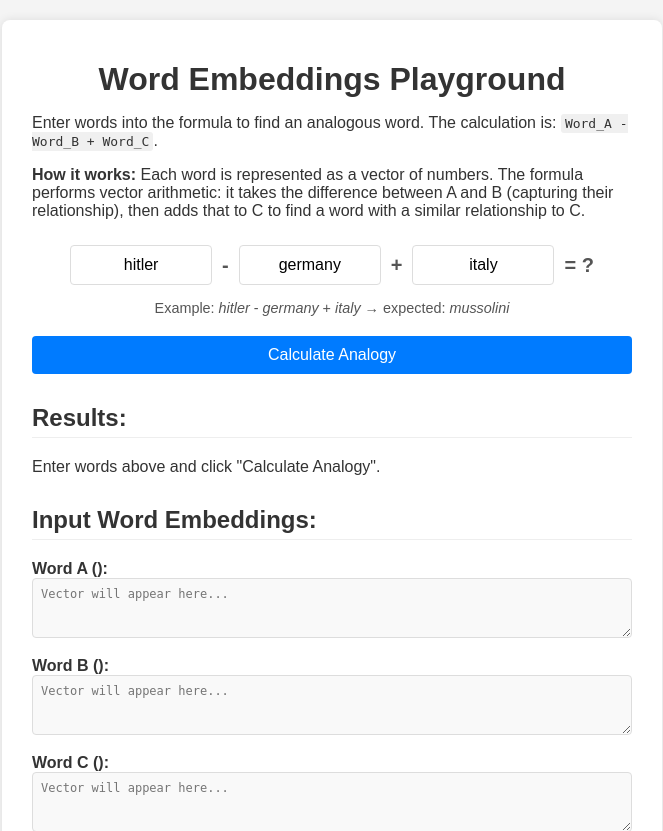
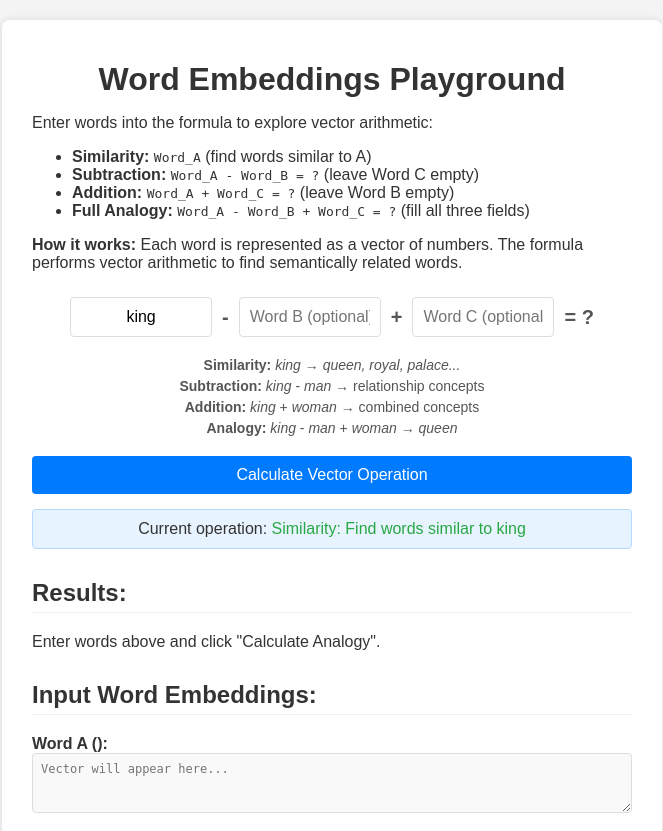
Before and after one commit to MAkhamis/embeddings_games, a Flask app: page / in a window 1280 px wide. Shown: the top 831 px of the page, without its empty margins (308-971 px from the left). Run offline with Flask 3, Linux system fonts and the light colour scheme.

Commit message:
Enhance analogy functionality and UI: Implement operation modes, improve input handling, and update result display in the Word Embeddings Playground.

```diff
--- a/app.py
+++ b/app.py
@@ -29,38 +29,92 @@ def analogy():
         return jsonify({"error": "Word embedding model not loaded."}), 500
 
     data = request.get_json()
-    word1_str = data.get('word1', '').lower()
-    word2_str = data.get('word2', '').lower()
-    word3_str = data.get('word3', '').lower()
+    word1_str = data.get('word1', '').strip().lower()  # Word B in formula
+    word2_str = data.get('word2', '').strip().lower()  # Word A in formula
+    word3_str = data.get('word3', '').strip().lower()  # Word C in formula
 
-    if not all([word1_str, word2_str, word3_str]):
-        return jsonify({"error": "Please provide all three words."}), 400
+    # Check which mode we're in based on empty fields
+    mode = None
+    if not word3_str and word1_str and word2_str:
+        # Mode 1: A - B = ? (word C is empty)
+        mode = "subtraction"
+    elif not word1_str and word2_str and word3_str:
+        # Mode 2: A + C = ? (word B is empty)
+        mode = "addition"
+    elif word1_str and word2_str and word3_str:
+        # Mode 3: A - B + C = ? (traditional analogy)
+        mode = "analogy"
+    elif not word1_str and not word3_str and word2_str:
+        # Mode 4: Find similar words to A (both B and C are empty)
+        mode = "similarity"
+    else:
+        return jsonify({
+            "error": "Please provide either:\n" +
+                    "• Just Word A (to find similar words)\n" +
+                    "• Word A and Word B (for A - B = ?)\n" +
+                    "• Word A and Word C (for A + C = ?)\n" +
+                    "• All three words (for A - B + C = ?)"
+        }), 400
 
     try:
-        # Get embeddings for each word
-        # Convert numpy arrays to lists for JSON serialization
-        vec1 = model[word1_str].tolist() if word1_str in model else None
-        vec2 = model[word2_str].tolist() if word2_str in model else None
-        vec3 = model[word3_str].tolist() if word3_str in model else None
+        # Get embeddings for available words and check vocabulary
+        missing_words = []
+        vec1 = None  # Word B
+        vec2 = None  # Word A
+        vec3 = None  # Word C
 
-        missing_words = []
-        if vec1 is None: missing_words.append(word1_str)
-        if vec2 is None: missing_words.append(word2_str)
-        if vec3 is None: missing_words.append(word3_str)
+        if word1_str:
+            vec1 = model[word1_str].tolist() if word1_str in model else None
+            if vec1 is None: missing_words.append(f"Word B: {word1_str}")
+
+        if word2_str:
+            vec2 = model[word2_str].tolist() if word2_str in model else None
+            if vec2 is None: missing_words.append(f"Word A: {word2_str}")
+
+        if word3_str:
+            vec3 = model[word3_str].tolist() if word3_str in model else None
+            if vec3 is None: missing_words.append(f"Word C: {word3_str}")
 
         if missing_words:
             return jsonify({"error": f"Word(s) not found in vocabulary: {', '.join(missing_words)}"}), 400
 
-        # Analogy: word1 is to word2 as word3 is to ?
-        # This is equivalent to: word3 + (word2 - word1)
-        # gensim's most_similar uses cosine similarity by default.
-        similar_words = model.most_similar(positive=[word3_str, word2_str], negative=[word1_str], topn=10)
+        # Perform calculation based on mode
+        result_vector = None
+        similar_words = None
+        calculation_description = ""
 
-        # Calculate the resulting vector manually: word3 + (word2 - word1)
-        vec1_np = np.array(vec1)
-        vec2_np = np.array(vec2)
-        vec3_np = np.array(vec3)
-        result_vector = vec3_np + (vec2_np - vec1_np)
+        if mode == "subtraction":
+            # A - B = ?
+            vec1_np = np.array(vec1)  # Word B
+            vec2_np = np.array(vec2)  # Word A
+            result_vector = vec2_np - vec1_np  # A - B
+            similar_words = model.most_similar([result_vector], topn=10)
+            calculation_description = f"{word2_str} - {word1_str}"
+
+        elif mode == "addition":
+            # A + C = ?
+            vec2_np = np.array(vec2)  # Word A
+            vec3_np = np.array(vec3)  # Word C
+            result_vector = vec2_np + vec3_np  # A + C
+            similar_words = model.most_similar([result_vector], topn=10)
+            calculation_description = f"{word2_str} + {word3_str}"
+
+        elif mode == "analogy":
+            # Traditional analogy: A - B + C = ?
+            vec1_np = np.array(vec1)  # Word B
+            vec2_np = np.array(vec2)  # Word A
+            vec3_np = np.array(vec3)  # Word C
+            result_vector = vec3_np + (vec2_np - vec1_np)  # C + (A - B)
+            similar_words = model.most_similar(positive=[word3_str, word2_str], negative=[word1_str], topn=10)
+            calculation_description = f"{word2_str} - {word1_str} + {word3_str}"
+
+        elif mode == "similarity":
+            # Find words similar to A
+            vec2_np = np.array(vec2)  # Word A
+            result_vector = vec2_np  # Just the word vector itself
+            similar_words = model.most_similar(word2_str, topn=10)
+            calculation_description = f"Words similar to {word2_str}"
+
         result_vector_list = result_vector.tolist()
 
         # Calculate cosine similarity between result vector and the first similar word
@@ -81,13 +135,15 @@ def analogy():
         return jsonify({
             "result": similar_words,
             "embeddings": {
-                "word1": {"word": word1_str, "vector": vec1},
-                "word2": {"word": word2_str, "vector": vec2},
-                "word3": {"word": word3_str, "vector": vec3}
+                "word1": {"word": word1_str, "vector": vec1} if word1_str else None,
+                "word2": {"word": word2_str, "vector": vec2} if word2_str else None,
+                "word3": {"word": word3_str, "vector": vec3} if word3_str else None
             },
             "result_vector": result_vector_list,
             "distance_info": distance_to_first,
-            "similarity_method": "cosine_similarity"
+            "similarity_method": "cosine_similarity",
+            "calculation_mode": mode,
+            "calculation_description": calculation_description
         })
     except KeyError as e: # Should be caught by the checks above, but as a fallback
         return jsonify({"error": f"Word not found in vocabulary: {e.args[0]}"}), 400
--- a/static/script.js
+++ b/static/script.js
@@ -1,51 +1,69 @@
-document.getElementById('calculateBtn').addEventListener('click', async () => {
-    const word1Input = document.getElementById('word1'); // Word B in formula
-    const word2Input = document.getElementById('word2'); // Word A in formula
-    const word3Input = document.getElementById('word3'); // Word C in formula
+document.getElementById("calculateBtn").addEventListener("click", async () => {
+  const word1Input = document.getElementById("word1"); // Word B in formula
+  const word2Input = document.getElementById("word2"); // Word A in formula
+  const word3Input = document.getElementById("word3"); // Word C in formula
 
   const word1 = word1Input.value.trim();
   const word2 = word2Input.value.trim();
   const word3 = word3Input.value.trim();
 
-    const resultsDiv = document.getElementById('results');
-    const errorDiv = document.getElementById('error');
+  const resultsDiv = document.getElementById("results");
+  const errorDiv = document.getElementById("error");
 
   // Embedding display elements
-    const embWordA_str = document.getElementById('embWordA_str');
-    const embWordA_vec = document.getElementById('embWordA_vec');
-    const embWordB_str = document.getElementById('embWordB_str');
-    const embWordB_vec = document.getElementById('embWordB_vec');
-    const embWordC_str = document.getElementById('embWordC_str');
-    const embWordC_vec = document.getElementById('embWordC_vec');
+  const embWordA_str = document.getElementById("embWordA_str");
+  const embWordA_vec = document.getElementById("embWordA_vec");
+  const embWordB_str = document.getElementById("embWordB_str");
+  const embWordB_vec = document.getElementById("embWordB_vec");
+  const embWordC_str = document.getElementById("embWordC_str");
+  const embWordC_vec = document.getElementById("embWordC_vec");
 
   // New elements for result vector and distance
-    const resultVector = document.getElementById('resultVector');
-    const distanceInfo = document.getElementById('distanceInfo');
+  const resultVector = document.getElementById("resultVector");
+  const distanceInfo = document.getElementById("distanceInfo");
 
-    resultsDiv.innerHTML = '<p>Calculating...</p>';
-    errorDiv.textContent = '';
+  resultsDiv.innerHTML = "<p>Calculating...</p>";
+  errorDiv.textContent = "";
 
   // Clear previous embeddings
-    embWordA_str.textContent = '';
-    embWordA_vec.value = '';
-    embWordB_str.textContent = '';
-    embWordB_vec.value = '';
-    embWordC_str.textContent = '';
-    embWordC_vec.value = '';
-    resultVector.value = '';
-    distanceInfo.textContent = 'Click on any result word to see distance calculations.';
+  embWordA_str.textContent = "";
+  embWordA_vec.value = "";
+  embWordB_str.textContent = "";
+  embWordB_vec.value = "";
+  embWordC_str.textContent = "";
+  embWordC_vec.value = "";
+  resultVector.value = "";
+  distanceInfo.textContent =
+    "Click on any result word to see distance calculations.";
 
-    if (!word1 || !word2 || !word3) {
-        errorDiv.textContent = 'Please fill in all three words.';
-        resultsDiv.innerHTML = '';
+  // Determine operation mode
+  let operationMode = "";
+  if (!word2) {
+    errorDiv.textContent = "Word A is required for all operations.";
+    resultsDiv.innerHTML = "";
+    return;
+  }
+
+  if (word1 && word2 && word3) {
+    operationMode = "analogy";
+  } else if (word1 && word2 && !word3) {
+    operationMode = "subtraction";
+  } else if (!word1 && word2 && word3) {
+    operationMode = "addition";
+  } else if (!word1 && word2 && !word3) {
+    operationMode = "similarity";
+  } else {
+    errorDiv.textContent =
+      "Please provide either:\n• Just Word A (to find similar words)\n• Word A and Word B (for A - B)\n• Word A and Word C (for A + C)\n• All three words (for A - B + C)";
+    resultsDiv.innerHTML = "";
     return;
   }
 
   try {
-        const response = await fetch('/analogy', {
-            method: 'POST',
+    const response = await fetch("/analogy", {
+      method: "POST",
       headers: {
-                'Content-Type': 'application/json',
+        "Content-Type": "application/json",
       },
       body: JSON.stringify({ word1, word2, word3 }), // word1 is B, word2 is A, word3 is C
     });
@@ -53,24 +71,35 @@ document.getElementById('calculateBtn').addEventListener('click', async () => {
     const data = await response.json();
 
     if (response.ok) {
+      // Display operation info
+      const operationInfoElement = document.getElementById("current-operation");
+      if (operationInfoElement) {
+        operationInfoElement.textContent =
+          data.calculation_description || "Vector calculation";
+      }
+
       if (data.result && data.result.length > 0) {
-                let html = '<ul>';
+        let html = "<ul>";
         data.result.forEach((item, index) => {
-                    html += `<li><span class="clickable-result" data-word="${item[0]}" data-similarity="${item[1]}">${item[0]}</span> (Cosine Similarity: ${item[1].toFixed(4)})</li>`;
+          html += `<li><span class="clickable-result" data-word="${
+            item[0]
+          }" data-similarity="${item[1]}">${
+            item[0]
+          }</span> (Cosine Similarity: ${item[1].toFixed(4)})</li>`;
         });
-                html += '</ul>';
+        html += "</ul>";
         resultsDiv.innerHTML = html;
 
         // Add click listeners to result words
-                document.querySelectorAll('.clickable-result').forEach(span => {
-                    span.addEventListener('click', async () => {
-                        const clickedWord = span.getAttribute('data-word');
-                        const similarity = parseFloat(span.getAttribute('data-similarity'));
+        document.querySelectorAll(".clickable-result").forEach((span) => {
+          span.addEventListener("click", async () => {
+            const clickedWord = span.getAttribute("data-word");
+            const similarity = parseFloat(span.getAttribute("data-similarity"));
             await showDistanceInfo(clickedWord, similarity, data.result_vector);
           });
         });
       } else {
-                resultsDiv.innerHTML = '<p>No similar words found or empty result.</p>';
+        resultsDiv.innerHTML = "<p>No similar words found or empty result.</p>";
       }
 
       // Display embeddings as single line strings
@@ -78,55 +107,80 @@ document.getElementById('calculateBtn').addEventListener('click', async () => {
         // Word A in UI (formula) is word2 from backend
         if (data.embeddings.word2) {
           embWordA_str.textContent = data.embeddings.word2.word;
-                    embWordA_vec.value = data.embeddings.word2.vector ? `[${data.embeddings.word2.vector.map(v => v.toFixed(4)).join(', ')}]` : '';
+          embWordA_vec.value = data.embeddings.word2.vector
+            ? `[${data.embeddings.word2.vector
+                .map((v) => v.toFixed(4))
+                .join(", ")}]`
+            : "";
         }
         // Word B in UI (formula) is word1 from backend
         if (data.embeddings.word1) {
           embWordB_str.textContent = data.embeddings.word1.word;
-                    embWordB_vec.value = data.embeddings.word1.vector ? `[${data.embeddings.word1.vector.map(v => v.toFixed(4)).join(', ')}]` : '';
+          embWordB_vec.value = data.embeddings.word1.vector
+            ? `[${data.embeddings.word1.vector
+                .map((v) => v.toFixed(4))
+                .join(", ")}]`
+            : "";
+        } else {
+          embWordB_str.textContent = "(empty)";
+          embWordB_vec.value = "(not used in calculation)";
         }
         // Word C in UI (formula) is word3 from backend
         if (data.embeddings.word3) {
           embWordC_str.textContent = data.embeddings.word3.word;
-                    embWordC_vec.value = data.embeddings.word3.vector ? `[${data.embeddings.word3.vector.map(v => v.toFixed(4)).join(', ')}]` : '';
+          embWordC_vec.value = data.embeddings.word3.vector
+            ? `[${data.embeddings.word3.vector
+                .map((v) => v.toFixed(4))
+                .join(", ")}]`
+            : "";
+        } else {
+          embWordC_str.textContent = "(empty)";
+          embWordC_vec.value = "(not used in calculation)";
         }
       }
 
       // Display result vector
       if (data.result_vector) {
-                resultVector.value = `[${data.result_vector.map(v => v.toFixed(4)).join(', ')}]`;
+        resultVector.value = `[${data.result_vector
+          .map((v) => v.toFixed(4))
+          .join(", ")}]`;
       }
 
       // Display initial distance info if available
       if (data.distance_info) {
         distanceInfo.innerHTML = `
-                    <strong>Distance to top result "${data.distance_info.word}":</strong><br>
-                    Cosine Similarity: ${data.distance_info.cosine_similarity.toFixed(6)}<br>
-                    Euclidean Distance: ${data.distance_info.euclidean_distance.toFixed(6)}<br>
+                    <strong>Distance to top result "${
+                      data.distance_info.word
+                    }":</strong><br>
+                    Cosine Similarity: ${data.distance_info.cosine_similarity.toFixed(
+                      6
+                    )}<br>
+                    Euclidean Distance: ${data.distance_info.euclidean_distance.toFixed(
+                      6
+                    )}<br>
                     <em>Note: Higher cosine similarity = more similar. Lower euclidean distance = more similar.</em>
                 `;
       }
-
     } else {
-            errorDiv.textContent = `Error: ${data.error || 'Unknown error'}`;
-            resultsDiv.innerHTML = '';
+      errorDiv.textContent = `Error: ${data.error || "Unknown error"}`;
+      resultsDiv.innerHTML = "";
     }
   } catch (err) {
     errorDiv.textContent = `Network or server error: ${err.message}`;
-        resultsDiv.innerHTML = '';
+    resultsDiv.innerHTML = "";
   }
 });
 
 // Function to show distance information for clicked words
 async function showDistanceInfo(word, similarity, resultVector) {
-    const distanceInfo = document.getElementById('distanceInfo');
+  const distanceInfo = document.getElementById("distanceInfo");
 
   try {
     // Make a request to get the vector for the clicked word
-        const response = await fetch('/get_word_vector', {
-            method: 'POST',
+    const response = await fetch("/get_word_vector", {
+      method: "POST",
       headers: {
-                'Content-Type': 'application/json',
+        "Content-Type": "application/json",
       },
       body: JSON.stringify({ word: word }),
     });
@@ -144,9 +198,13 @@ async function showDistanceInfo(word, similarity, resultVector) {
       distanceInfo.innerHTML = `
                 <strong>Distance Analysis for "${word}":</strong><br>
                 Cosine Similarity: ${similarity.toFixed(6)} (from gensim)<br>
-                Euclidean Distance: ${euclideanDistance.toFixed(6)} (calculated)<br>
+                Euclidean Distance: ${euclideanDistance.toFixed(
+                  6
+                )} (calculated)<br>
                 <strong>Word Vector:</strong><br>
-                <textarea readonly style="width: 100%; height: 40px; font-family: monospace; font-size: 11px;">[${data.vector.map(v => v.toFixed(4)).join(', ')}]</textarea>
+                <textarea readonly style="width: 100%; height: 40px; font-family: monospace; font-size: 11px;">[${data.vector
+                  .map((v) => v.toFixed(4))
+                  .join(", ")}]</textarea>
                 <em>Note: Cosine similarity measures angle between vectors. Euclidean distance measures straight-line distance.</em>
             `;
     } else {
@@ -156,3 +214,49 @@ async function showDistanceInfo(word, similarity, resultVector) {
     distanceInfo.innerHTML = `<strong>Error:</strong> ${err.message}`;
   }
 }
+
+// Add event listeners for dynamic operation mode display
+document.addEventListener("DOMContentLoaded", () => {
+  const word1Input = document.getElementById("word1"); // Word B
+  const word2Input = document.getElementById("word2"); // Word A
+  const word3Input = document.getElementById("word3"); // Word C
+  const operationElement = document.getElementById("current-operation");
+
+  function updateOperationDisplay() {
+    const word1 = word1Input.value.trim();
+    const word2 = word2Input.value.trim();
+    const word3 = word3Input.value.trim();
+
+    if (!word2) {
+      operationElement.textContent = "Word A is required";
+      operationElement.style.color = "#dc3545";
+      return;
+    }
+
+    operationElement.style.color = "#28a745";
+
+    if (word1 && word2 && word3) {
+      operationElement.textContent = `Analogy: ${word2} - ${word1} + ${word3} = ?`;
+    } else if (word1 && word2 && !word3) {
+      operationElement.textContent = `Subtraction: ${word2} - ${word1} = ?`;
+    } else if (!word1 && word2 && word3) {
+      operationElement.textContent = `Addition: ${word2} + ${word3} = ?`;
+    } else if (!word1 && word2 && !word3) {
+      operationElement.textContent = `Similarity: Find words similar to ${word2}`;
+    } else {
+      operationElement.textContent =
+        "Fill in Word B or Word C, or leave both empty for similarity";
+      operationElement.style.color = "#ffc107";
+    }
+  }
+
+  // Add event listeners
+  if (word1Input && word2Input && word3Input && operationElement) {
+    word1Input.addEventListener("input", updateOperationDisplay);
+    word2Input.addEventListener("input", updateOperationDisplay);
+    word3Input.addEventListener("input", updateOperationDisplay);
+
+    // Initial display
+    updateOperationDisplay();
+  }
+});
--- a/static/style.css
+++ b/static/style.css
@@ -168,3 +168,30 @@ p code {
 .clickable-result:hover {
     background-color: #d0e7ff;
 }
+
+.operation-info {
+    background-color: #e7f3ff;
+    border: 1px solid #b8daff;
+    border-radius: 4px;
+    padding: 10px 15px;
+    margin: 15px 0;
+    text-align: center;
+}
+
+.operation-info p {
+    margin: 0;
+    font-weight: 500;
+}
+
+.mode-examples {
+    margin-top: 15px;
+}
+
+.mode-examples .example-text {
+    margin: 5px 0;
+    font-size: 14px;
+}
+
+.mode-examples .example-text:first-child {
+    margin-top: 0;
+}
--- a/templates/index.html
+++ b/templates/index.html
@@ -9,23 +9,37 @@
 <body>
     <div class="container">
         <h1>Word Embeddings Playground</h1>
-        <p>Enter words into the formula to find an analogous word. The calculation is: <code>Word_A - Word_B + Word_C</code>.</p>
-        <p><strong>How it works:</strong> Each word is represented as a vector of numbers. The formula performs vector arithmetic:
-        it takes the difference between A and B (capturing their relationship), then adds that to C to find a word with a similar relationship to C.</p>
+        <p>Enter words into the formula to explore vector arithmetic:</p>
+        <ul>
+            <li><strong>Similarity:</strong> <code>Word_A</code> (find words similar to A)</li>
+            <li><strong>Subtraction:</strong> <code>Word_A - Word_B = ?</code> (leave Word C empty)</li>
+            <li><strong>Addition:</strong> <code>Word_A + Word_C = ?</code> (leave Word B empty)</li>
+            <li><strong>Full Analogy:</strong> <code>Word_A - Word_B + Word_C = ?</code> (fill all three fields)</li>
+        </ul>
+        <p><strong>How it works:</strong> Each word is represented as a vector of numbers. The formula performs vector arithmetic to find semantically related words.</p>
 
         <div class="formula-input-container">
             <div class="formula-input">
-                <input type="text" id="word2" placeholder="Word A (e.g., hitler)" value="hitler">
+                <input type="text" id="word2" placeholder="Word A (required)" value="king">
                 <span class="operator">-</span>
-                <input type="text" id="word1" placeholder="Word B (e.g., germany)" value="germany">
+                <input type="text" id="word1" placeholder="Word B (optional)" value="">
                 <span class="operator">+</span>
-                <input type="text" id="word3" placeholder="Word C (e.g., italy)" value="italy">
+                <input type="text" id="word3" placeholder="Word C (optional)" value="">
                 <span class="equals-sign">= ?</span>
             </div>
-            <p class="example-text">Example: <i>hitler</i> - <i>germany</i> + <i>italy</i> &rarr; expected: <i>mussolini</i></p>
+            <div class="mode-examples">
+                <p class="example-text"><strong>Similarity:</strong> <i>king</i> → <i>queen, royal, palace...</i></p>
+                <p class="example-text"><strong>Subtraction:</strong> <i>king</i> - <i>man</i> → relationship concepts</p>
+                <p class="example-text"><strong>Addition:</strong> <i>king</i> + <i>woman</i> → combined concepts</p>
+                <p class="example-text"><strong>Analogy:</strong> <i>king</i> - <i>man</i> + <i>woman</i> → <i>queen</i></p>
+            </div>
         </div>
 
-        <button id="calculateBtn">Calculate Analogy</button>
+        <button id="calculateBtn">Calculate Vector Operation</button>
+
+        <div id="operation-info" class="operation-info">
+            <p>Current operation: <span id="current-operation">Fill in at least Word A and one other field</span></p>
+        </div>
 
         <h2>Results:</h2>
         <div id="results">
```
Lines whose indentation alone changed are shown as unchanged.
